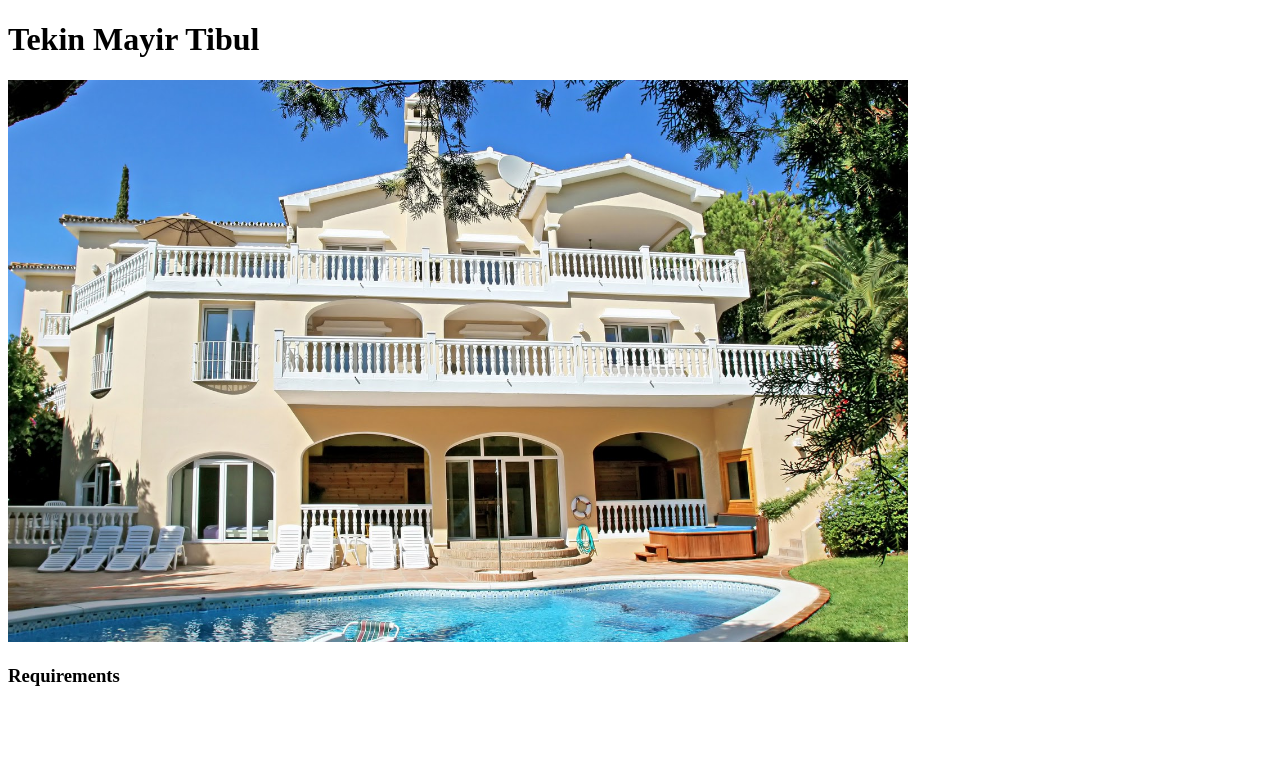
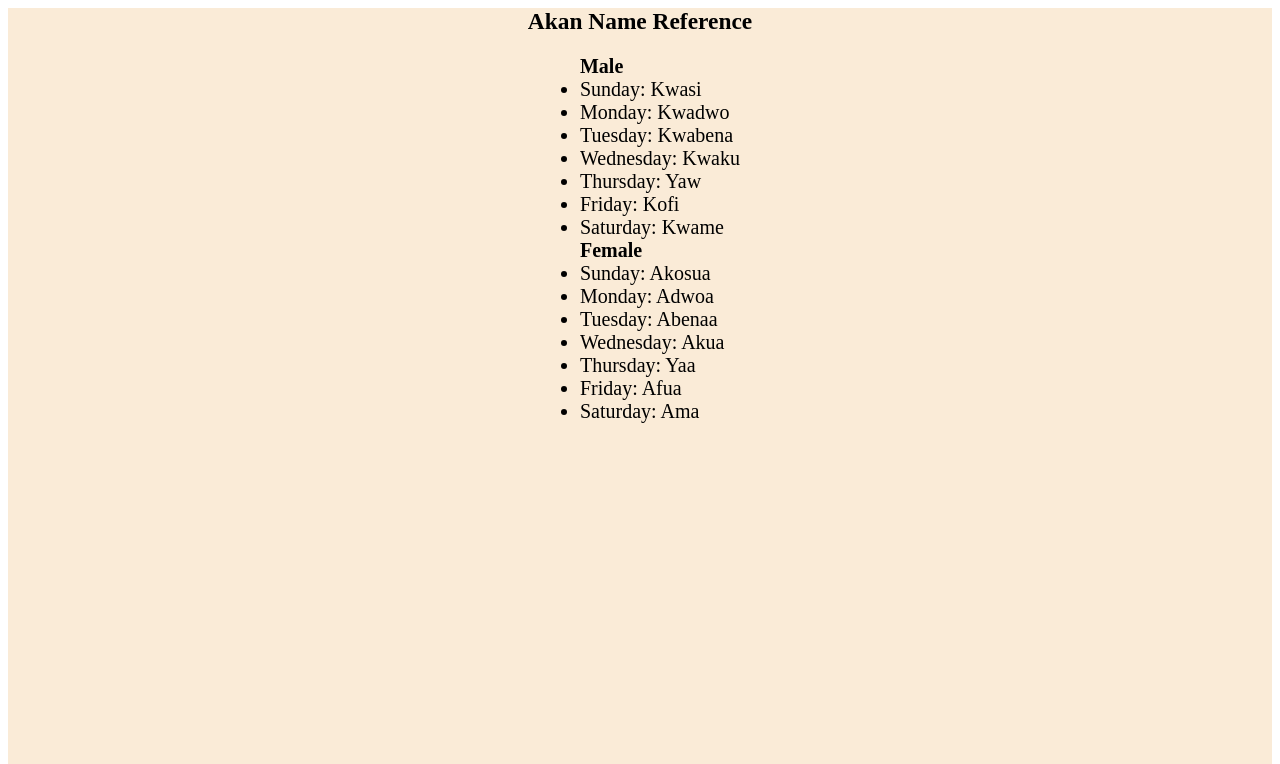
Before and after one commit to b-otunga/Basic-Website, a plain HTML site: page index.html in a window 1280 px wide. Shown: the top 764 px of the page. Drawn offline with Linux system fonts and the light colour scheme.

Commit message:
add everything

```diff
--- a/index.html
+++ b/index.html
@@ -8,17 +8,28 @@
     <link rel="stylesheet" href="style.css">
 </head>
 <body>
-    <h1>Tekin Mayir Tibul</h1>
-    <img src="images/68463717-beautiful-house-wallpapers.jpeg" width="900px" >
-    <h3>Requirements</h3>
+
     <div id="list">
-        <ol>
-            <li>Karit</li>
-            <li>Supuat</li>
-            <li>Ugiht</li>
-            <li>Jneity</li>
-            <li>Gmoitr</li>
-        </ol>
+        <h3>Akan Name Reference</h3>
+<ul>
+
+    <strong>Male</strong>
+    <li>Sunday: Kwasi</li>
+    <li>Monday: Kwadwo</li>
+    <li>Tuesday: Kwabena</li>
+    <li>Wednesday: Kwaku</li>
+    <li>Thursday:  Yaw</li>
+    <li>Friday: Kofi</li>
+    <li>Saturday: Kwame</li>
+    <strong>Female</strong>
+    <li>Sunday: Akosua</li>
+    <li>Monday: Adwoa</li>
+    <li>Tuesday: Abenaa</li>
+    <li>Wednesday: Akua</li>
+    <li>Thursday:  Yaa</li>
+    <li>Friday: Afua</li>
+    <li>Saturday: Ama</li>
+    </ul>
     </div>
 </body>
 </html>
--- a/style.css
+++ b/style.css
@@ -1,4 +1,13 @@
 #list{
-    font-size: 80px;
-    background-color: antiquewhite
+    font-size: 20px;
+    display: flex;
+    align-items: center;
+    flex-direction: column;
+    background-color: antiquewhite;
+    height: 900px;
 }
+
+h3{
+    margin: 0;
+    padding:0;
+}
```
